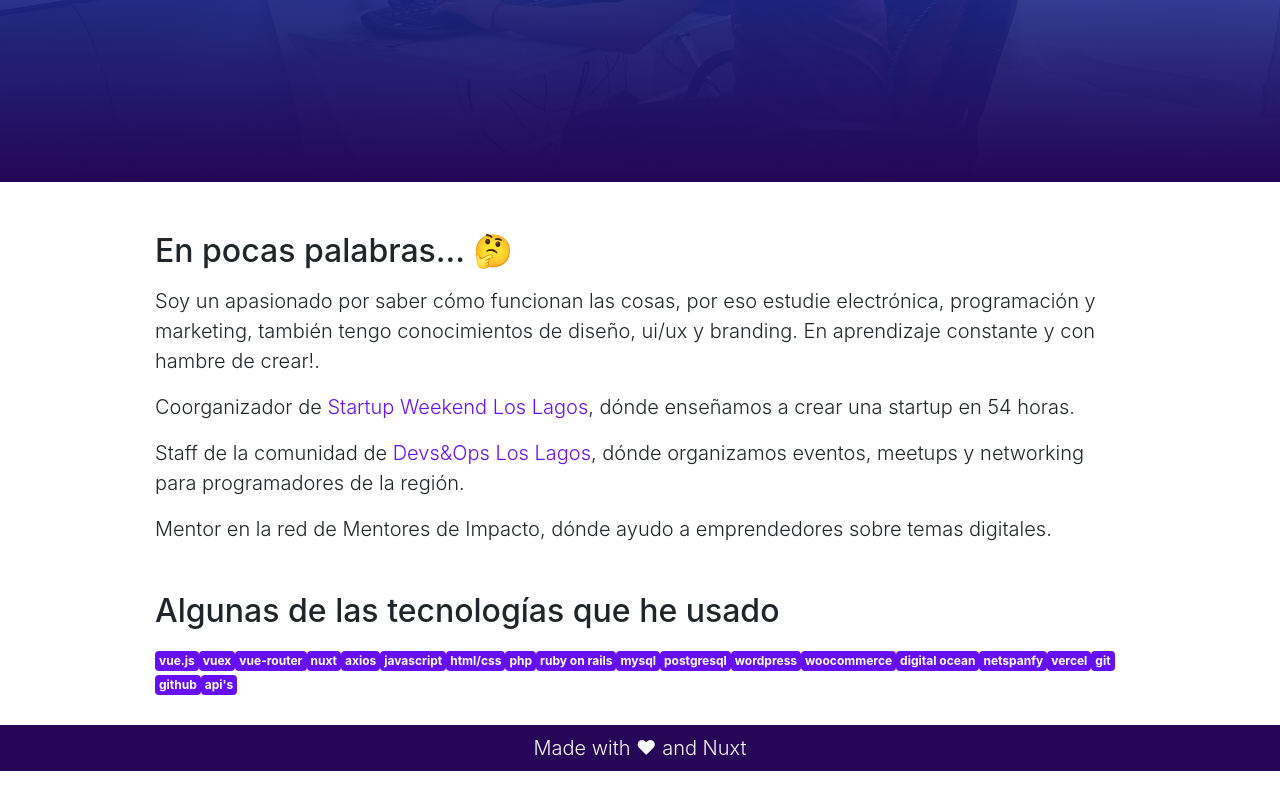
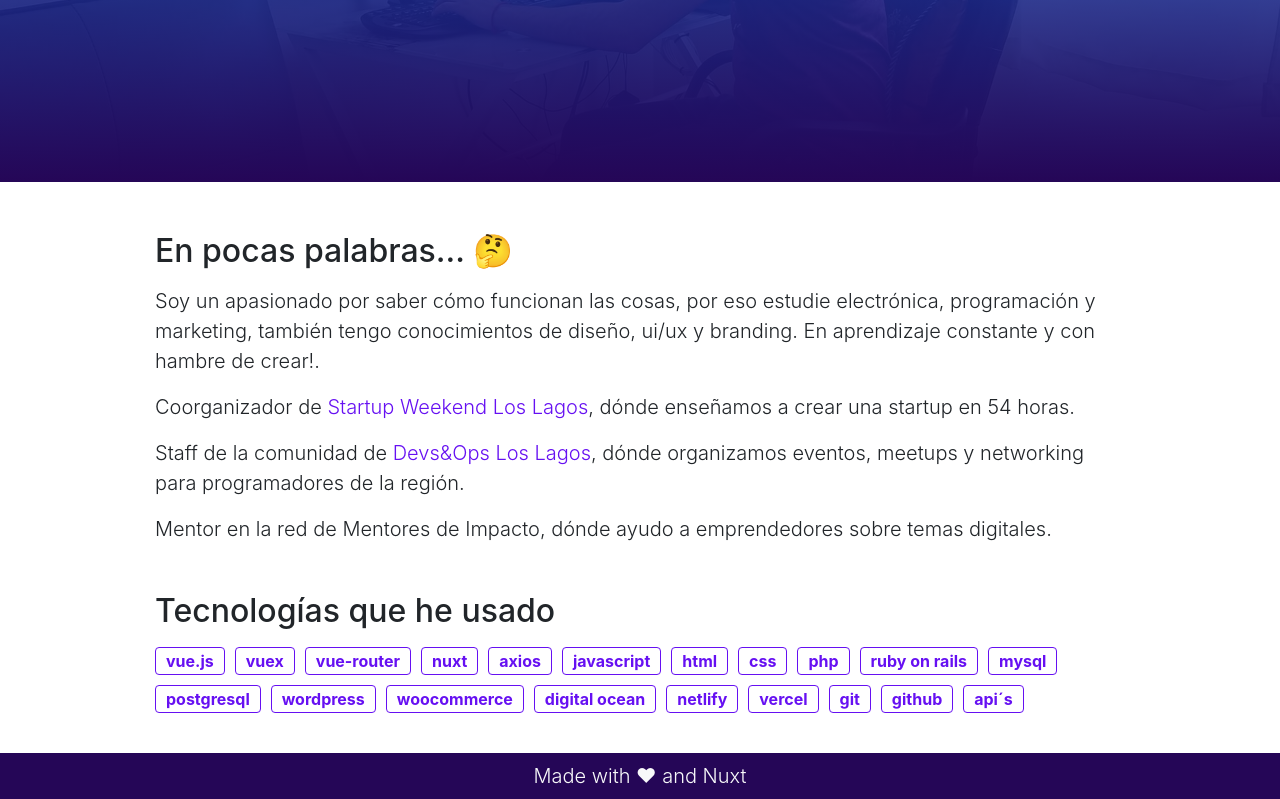
Before and after one commit to sergioazoc/sergioazoc, a Nuxt app: page / in a window 1280 px wide. Shown: the part 338-1137 px from the top of the page. Before the commit the page ends 1109 px from the top, so only its background shows below. Built offline with nearby package versions, Linux system fonts and the light colour scheme.

Commit message:
add static technologies

```diff
--- a/pages/index.vue
+++ b/pages/index.vue
@@ -16,28 +16,33 @@
       </p>
     </b-container>
     <b-container tag="section" class="mt-5">
-      <h2>Algunas de las tecnologías que he usado</h2>
+      <h2>Tecnologías que he usado</h2>
       <div class="mt-3">
-        <span class="badge badge-primary px-1 py-1">vue.js</span>
-        <span class="badge badge-primary px-1 py-1">vuex</span>
-        <span class="badge badge-primary px-1 py-1">vue-router</span>
-        <span class="badge badge-primary px-1 py-1">nuxt</span>
-        <span class="badge badge-primary px-1 py-1">axios</span>
-        <span class="badge badge-primary px-1 py-1">javascript</span>
-        <span class="badge badge-primary px-1 py-1">html/css</span>
-        <span class="badge badge-primary px-1 py-1">php</span>
-        <span class="badge badge-primary px-1 py-1">ruby on rails</span>
-        <span class="badge badge-primary px-1 py-1">mysql</span>
-        <span class="badge badge-primary px-1 py-1">postgresql</span>
-        <span class="badge badge-primary px-1 py-1">wordpress</span>
-        <span class="badge badge-primary px-1 py-1">woocommerce</span>
-        <span class="badge badge-primary px-1 py-1">digital ocean</span>
-        <span class="badge badge-primary px-1 py-1">netspanfy</span>
-        <span class="badge badge-primary px-1 py-1">vercel</span>
-        <span class="badge badge-primary px-1 py-1">git</span>
-        <span class="badge badge-primary px-1 py-1">github</span>
-        <span class="badge badge-primary px-1 py-1">api's</span>
+        <span v-for="(tecnologia, index) in tecnologias" :key="index" class="border border-primary badge text-primary">{{ tecnologia.name }}</span>
       </div>
     </b-container>
   </div>
 </template>
+
+<script>
+import Technologies from '../static/Technologies.json'
+export default {
+  data () {
+    return {
+      tecnologias: []
+    }
+  },
+  created () {
+    this.tecnologias = Technologies
+  }
+}
+</script>
+
+<style scoped>
+.badge{
+  font-size: 1rem;
+  padding: 5px 10px;
+  margin-right: 10px;
+  margin-bottom: 10px;
+}
+</style>
--- /dev/null
+++ b/static/Technologies.json
@@ -0,0 +1,82 @@
+[
+  {
+    "name": "vue.js",
+    "img": ""
+  },
+  {
+    "name": "vuex",
+    "img": ""
+  },
+  {
+    "name": "vue-router",
+    "img": ""
+  },
+  {
+    "name": "nuxt",
+    "img": ""
+  },
+  {
+    "name": "axios",
+    "img": ""
+  },
+  {
+    "name": "javascript",
+    "img": ""
+  },
+  {
+    "name": "html",
+    "img": ""
+  },
+  {
+    "name": "css",
+    "img": ""
+  },
+  {
+    "name": "php",
+    "img": ""
+  },
+  {
+    "name": "ruby on rails",
+    "img": ""
+  },
+  {
+    "name": "mysql",
+    "img": ""
+  },
+  {
+    "name": "postgresql",
+    "img": ""
+  },
+  {
+    "name": "wordpress",
+    "img": ""
+  },
+  {
+    "name": "woocommerce",
+    "img": ""
+  },
+  {
+    "name": "digital ocean",
+    "img": ""
+  },
+  {
+    "name": "netlify",
+    "img": ""
+  },
+  {
+    "name": "vercel",
+    "img": ""
+  },
+  {
+    "name": "git",
+    "img": ""
+  },
+  {
+    "name": "github",
+    "img": ""
+  },
+  {
+    "name": "api´s",
+    "img": ""
+  }
+]
```
Also changed, not shown: pages/about.vue (+9 -3 lines).
